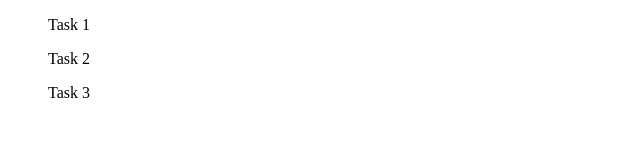
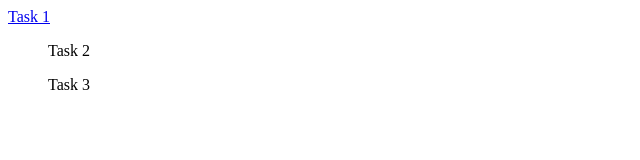
Before and after one commit to nb053820/Cart2LabFive, a plain HTML site: page docs/index.html in a window 1280 px wide. Shown: the whole page, without its empty margins (0-640 px from the left). Drawn offline with Linux system fonts and the light colour scheme.

Commit message:
Update index.html

```diff
--- a/docs/index.html
+++ b/docs/index.html
@@ -5,8 +5,8 @@
         <title>Lab 5</title>
     </head>
     <body>
-        <figure><a href = "Lesson5Map1ArctoMap_NicholasBeaty.html"></a>
-        <figcaption>Task 1</figcaption></figure>
+        <a href = "Lesson5Map1ArctoMap_NicholasBeaty.html">Task 1</a>
+
 
         <figure><a href = "Lesson5Map2ArctoScene_NicholasBeaty.html"></a>
         <figcaption>Task 2</figcaption></figure>
```
